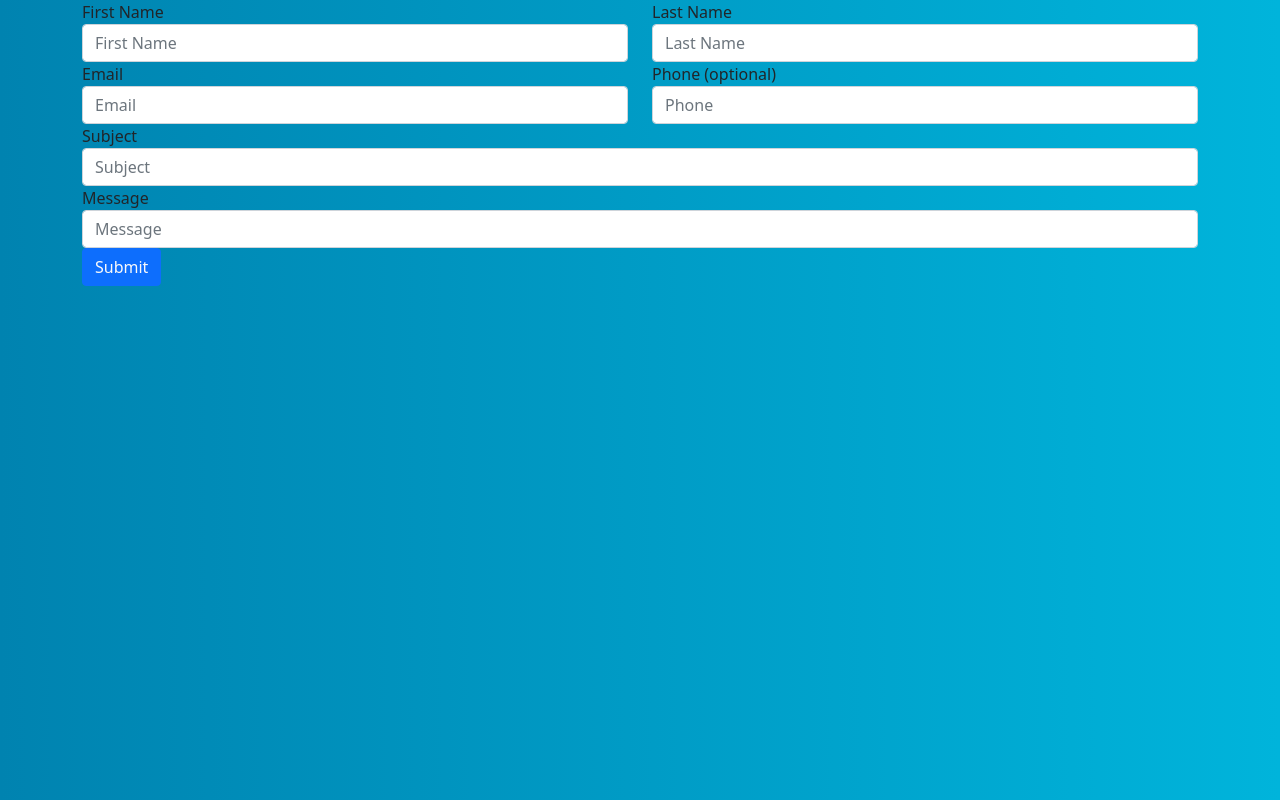
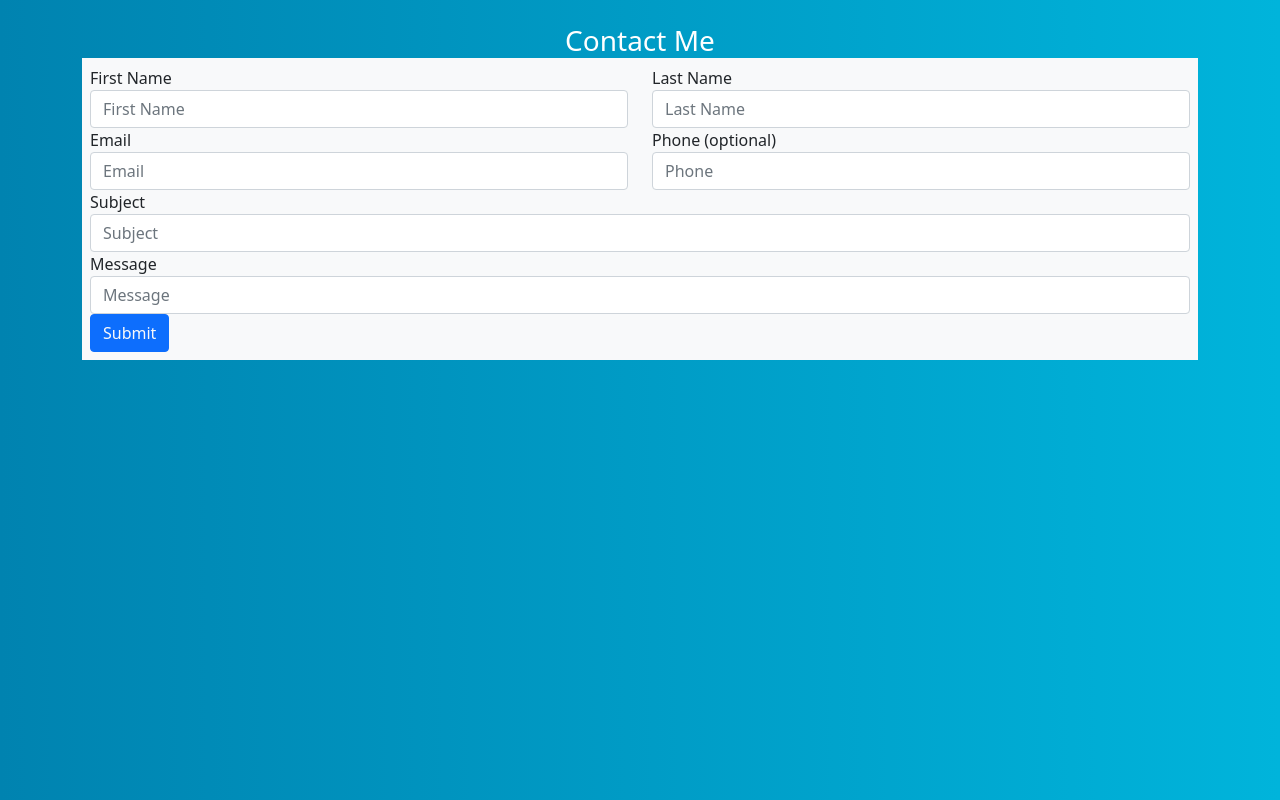
Before and after one commit to EB03/ContactForm, a plain HTML site: page index.html in a window 1280 px wide. Drawn offline with nearby package versions, Linux system fonts and the light colour scheme.

Commit message:
Made changes

```diff
--- a/index.html
+++ b/index.html
@@ -14,9 +14,12 @@
 </head>
 
 <body>
+        <div class="row">
+            <h3 class="text-white text-center mb-0 mt-4">Contact Me</h3>
+        </div>
        <div class="container">
 
-          <form >
+          <form class="bg-light p-2">
             <div class="row">
                 <div class="form-group col-6">
                     <label for="firstNameInput">First Name</label>
```
